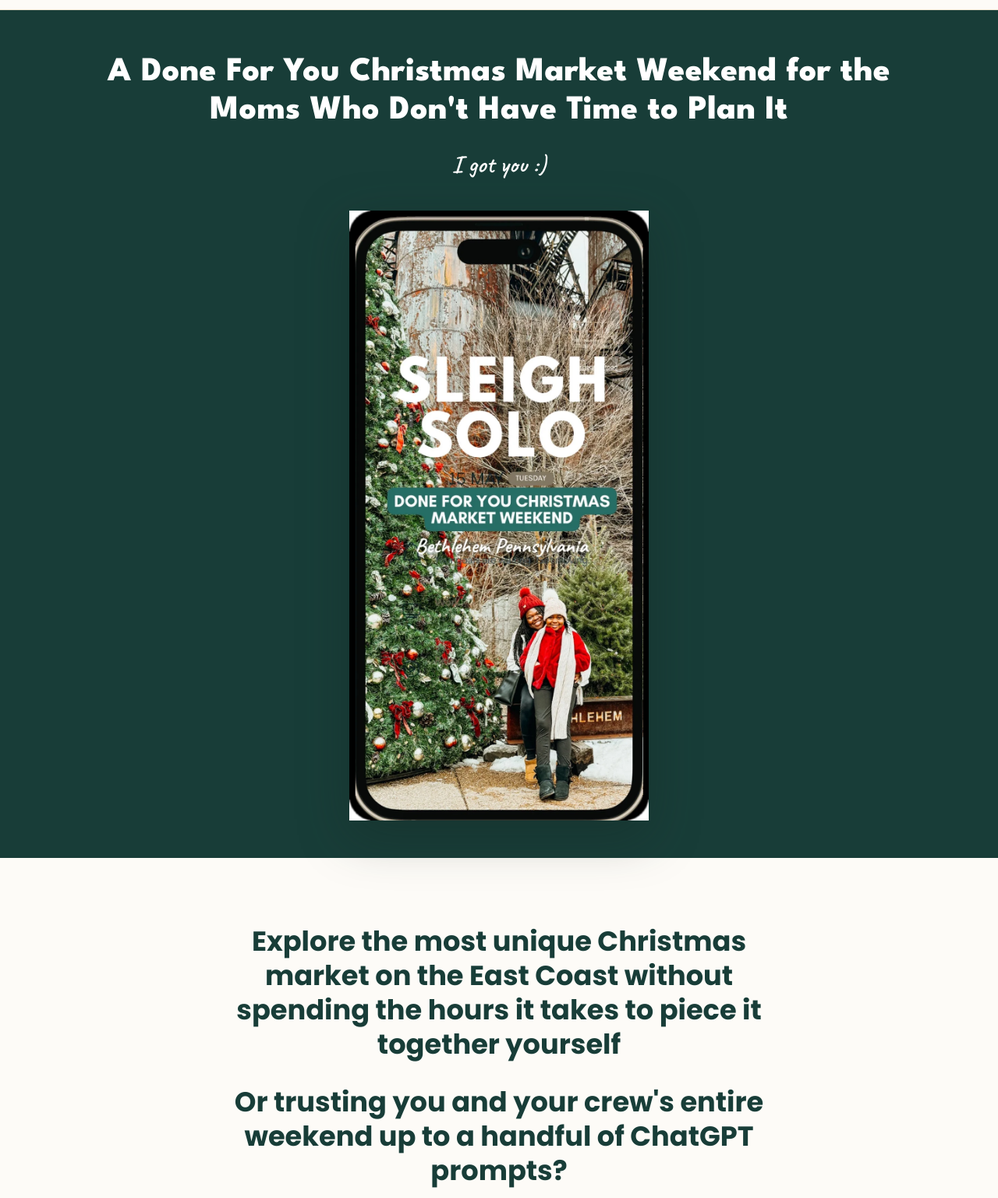
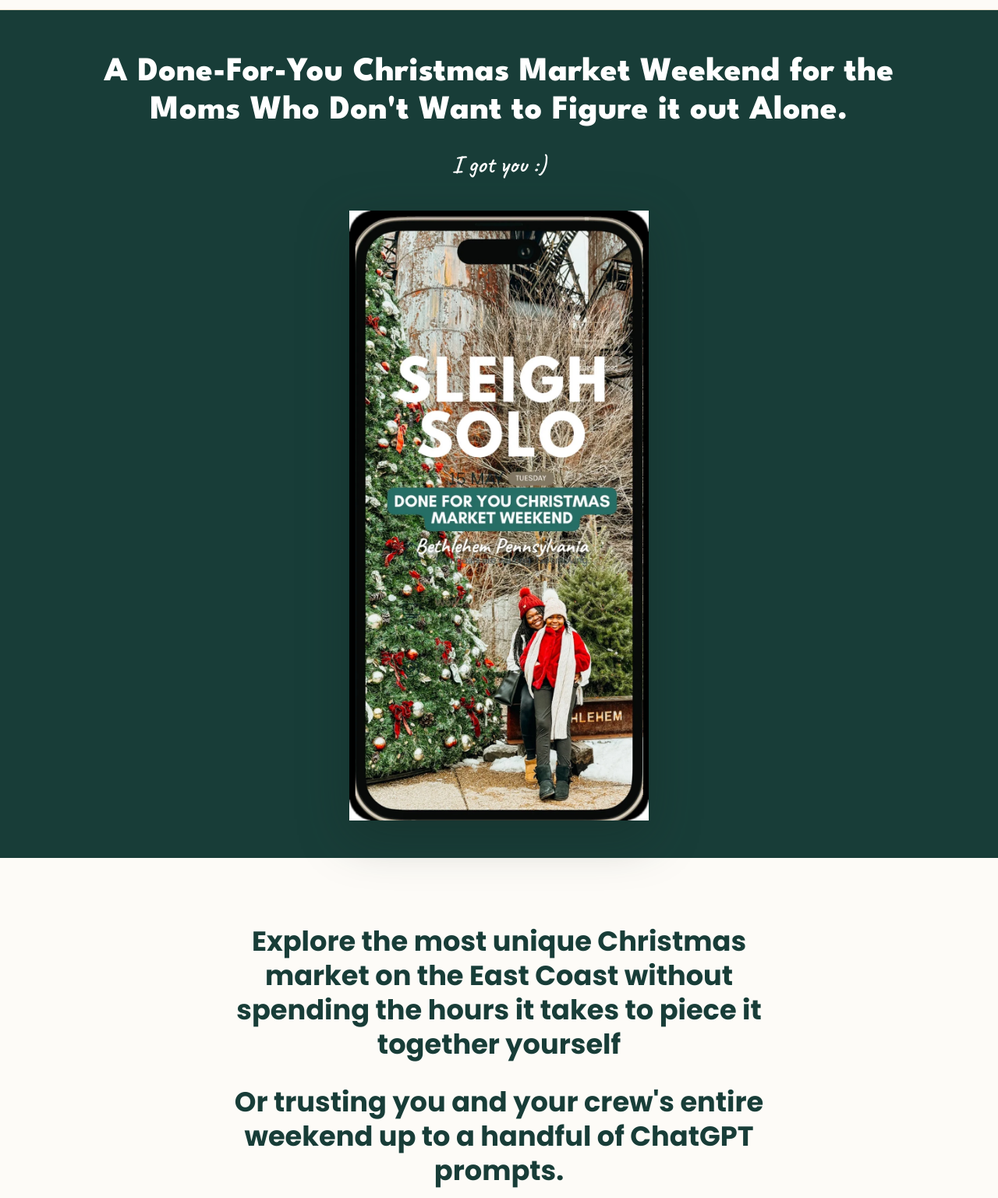
Before and after one commit to shedarestogo/shedarestogo-blog, an Eleventy site: page src/sleigh-solo.njk in a window 1280 px wide. Shown: the part 58-1594 px from the top of the page at 78% size. Built offline with nearby package versions, Linux system fonts and the light colour scheme; Eleventy itself is replaced by a stand-in of ours; files that its build step writes are made by us from their sources.

Commit message:
Update sleigh-solo.njk

```diff
--- a/src/sleigh-solo.njk
+++ b/src/sleigh-solo.njk
@@ -62,7 +62,7 @@ permalink: /sleigh-solo/
 
 <div class="sp-hero">
   <div class="wrap">
-    <h1>A Done For You Christmas Market Weekend for the Moms Who Don't Have Time to Plan It</h1>
+    <h1>A Done-For-You Christmas Market Weekend for the Moms Who Don't Want to Figure it out Alone.</h1>
     <p class="sp-hero-sub">I got you :)</p>
     <img class="sp-product" src="/images/sleigh-solo-phone.webp" alt="The Sleigh Solo guide on a phone: done for you Christmas market weekend in Bethlehem, Pennsylvania" />
   </div>
@@ -72,7 +72,7 @@ permalink: /sleigh-solo/
   <div class="wrap">
     <div class="sp-body">
       <h2 class="sp-question">Explore the most unique Christmas market on the East Coast without spending the hours it takes to piece it together yourself </h2>
-      <h2 class="sp-question"> Or trusting you and your crew's entire weekend up to a handful of ChatGPT prompts? </h2>
+      <h2 class="sp-question"> Or trusting you and your crew's entire weekend up to a handful of ChatGPT prompts. </h2>
       <p> The problem isnt that you CAN'T do it yourself. It's that you don't want to have 27 tabs open feeling overwhelmed when you could just get everything you need to from someone whos been there before. </p>
       <p>And as a mom who's done it solo with a kid, I put everything that worked well and what I wish I knew into a blueprint for an amazing experience for you and your crew 🙌🏽. </p>
       <p></p>
```
